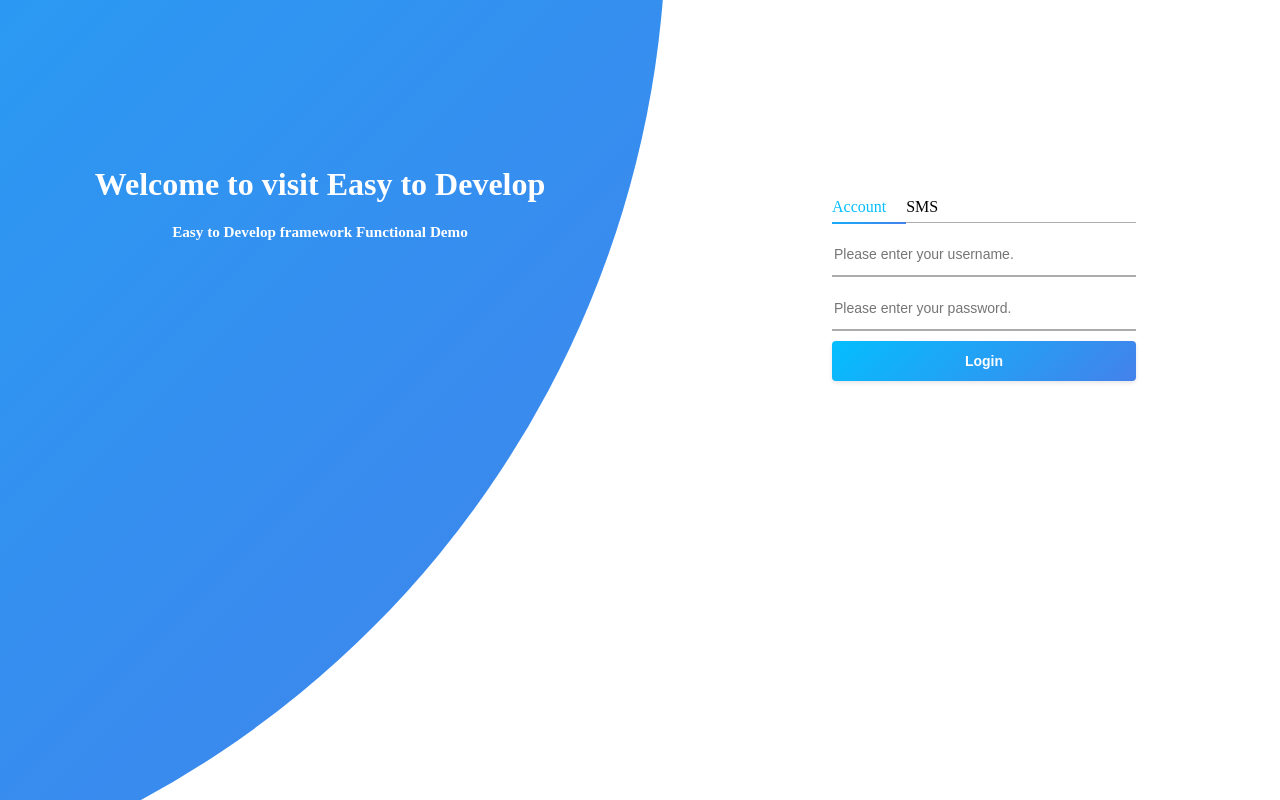
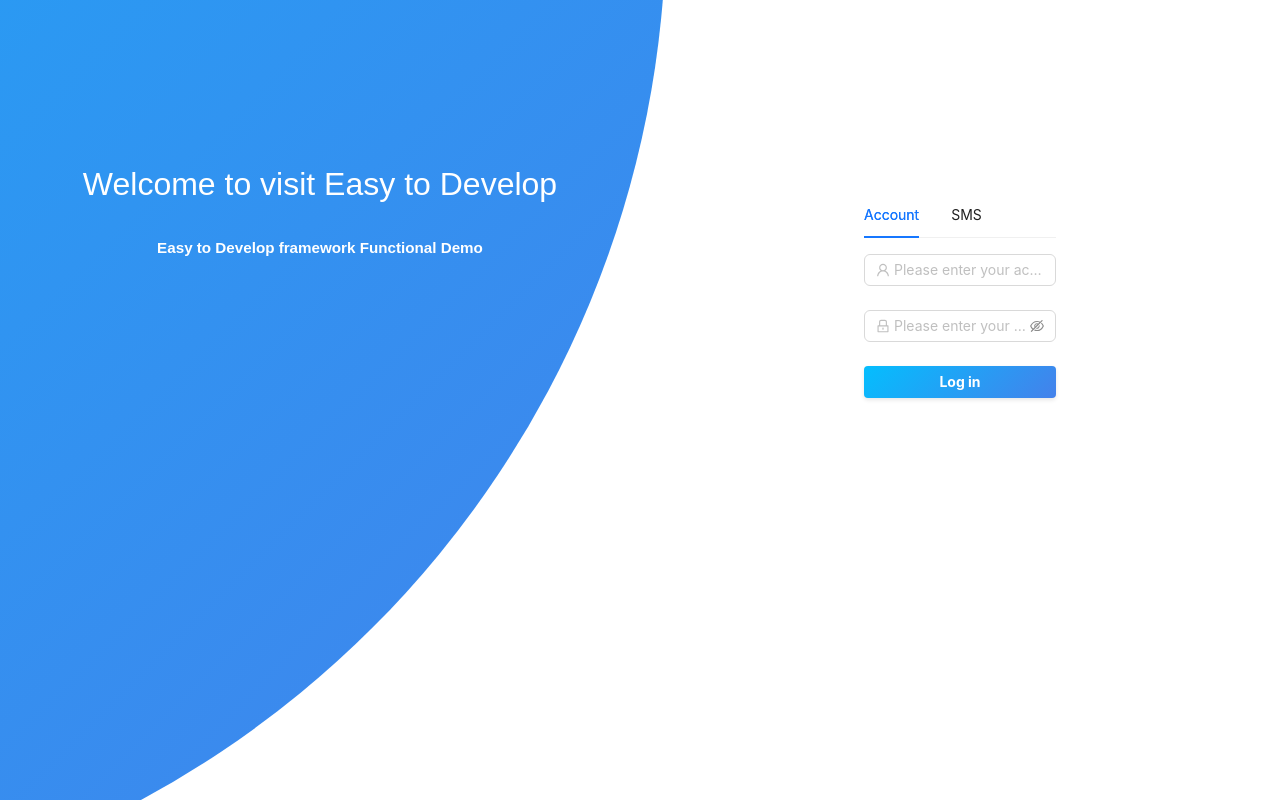
Before and after one commit to niuchang3/etd-admin-ui, a Vue app: page /login in a window 1280 px wide. Built offline with nearby package versions, Linux system fonts and the light colour scheme; what vue-cookies would draw is missing.

Commit message:
添加登录页

```diff
--- a/package.json
+++ b/package.json
@@ -10,6 +10,8 @@
   },
   "dependencies": {
     "ant-design-vue": "^4.1.2",
+    "pinia": "^2.1.7",
+    "pinia-plugin-persistedstate": "^3.2.1",
     "vue": "^3.3.11",
     "vue-cookies": "^1.8.3",
     "vue-router": "^4.2.5",
--- a/src/main.ts
+++ b/src/main.ts
@@ -1,15 +1,25 @@
 import { createApp } from 'vue'
+import Antd from 'ant-design-vue';
 import App from './App.vue'
 import './assets/css/reset.css'
+import 'ant-design-vue/dist/reset.css';
 import VueCookies from 'vue-cookies'
 import router from './router/router'
+import { createPinia } from 'pinia'
+import {createPersistedState} from 'pinia-plugin-persistedstate'
 
 
 
 
 const app = createApp(App)
+
+const pinia = createPinia().use(createPersistedState({
+    storage:localStorage,
+    auto: true
+}));
+
 app.use(VueCookies)
-app.use(router)
-
-
-app.mount('#app')
+    .use(router)
+    .use(Antd)
+    .use(pinia)
+    .mount('#app')
--- /dev/null
+++ b/src/stores/index.ts
@@ -0,0 +1,46 @@
+import { defineStore } from 'pinia'
+import { ref } from 'vue';
+
+interface LoginTabs {
+    activeKey: string,
+    smsCodeShow: boolean,
+    smsCountdown?: number
+}
+
+const loginTabsStore = defineStore('loginTabsData', () => {
+
+        const data = ref<LoginTabs>({
+            activeKey: '',
+            smsCodeShow: true
+        });
+
+        const getActiveKey = (): string => {
+            return data.value.activeKey;
+        }
+
+        const setActiveKey = (value: string) => {
+            data.value.activeKey = value;
+        }
+
+        const getSmsCodeShow = (): boolean => {
+            return data.value.smsCodeShow;
+        }
+
+        const setSmsCodeShow = (value: boolean) => {
+            data.value.smsCodeShow = value;
+        }
+        const getSmsCountdown = (): number | any => {
+            return data.value.smsCountdown
+        }
+
+        const setSmsCountdown = (value: number) => {
+            data.value.smsCountdown = value;
+        }
+
+        return {data,getActiveKey,setActiveKey,getSmsCodeShow,setSmsCodeShow,getSmsCountdown,setSmsCountdown}
+    }
+
+);
+
+
+export  { loginTabsStore}
--- a/src/types/TabsNavType.ts
+++ /dev/null
@@ -1,5 +0,0 @@
-interface TabsNavType {
-    id:String,
-    label:String,
-    active:boolean
-}
--- a/src/views/login/Login.vue
+++ b/src/views/login/Login.vue
@@ -11,39 +11,208 @@
             </div>
 
             <div class="panel-right">
-                    <Tabs :navs="loginTypes" class="panel-right-tabs">
-                        <TabsPane v-for="item in loginTypes" :active="item.active">
+                <a-tabs v-model:activeKey="loginTabsData.data.activeKey" @change="selectedTabs">
+                    <a-tab-pane key="Account" tab="Account">
+                        <a-form autocomplete="off" ref="accountFormRef" :model="accountLoginData" :rules="accountRulesRef">
+                            <a-form-item name="username" v-bind="accountForm.validateInfos.username">
+                                <a-input placeholder="Please enter your account." v-model:value="accountLoginData.username">
+                                    <template #prefix>
+                                        <UserOutlined style="color: rgba(0, 0, 0, 0.25)" />
+                                    </template>
+                                </a-input>
+                            </a-form-item>
 
-                            <div v-if="item.label ==='Account'" class="tabs-container">
-                                <input type="text" name="username" placeholder="Please enter your username.">
-                                <input type="password" name="username" placeholder="Please enter your password.">
-                            </div>
-                            <div v-if="item.label ==='SMS'" class="tabs-container">
-                                <input type="text" name="username" placeholder="Please enter your username.">
-                                <input type="text" name="sms" placeholder="Please enter your sms code.">
-                            </div>
-                        </TabsPane>
-                        <button>Login</button>
-                    </Tabs>
+                            <a-form-item name="password" v-bind="accountForm.validateInfos.password">
+                                <a-input-password placeholder="Please enter your password."
+                                    v-model:value="accountLoginData.password">
+                                    <template #prefix>
+                                        <LockOutlined style="color: rgba(0, 0, 0, 0.25)" />
+                                    </template>
+                                </a-input-password>
+                            </a-form-item>
+                            <a-form-item>
+                                <a-button type="primary" @click="accountLogin" style="width: 100%;">
+                                    Log in
+                                </a-button>
+                            </a-form-item>
+                        </a-form>
+                    </a-tab-pane>
 
+                    <a-tab-pane key="SMS" tab="SMS">
+                        <a-form autocomplete="off" ref="smsFormRef" :model="smsLoginData" :rules="smsRulesRef">
+                            <a-form-item name="mobile">
+                                <a-input placeholder="Please enter your mobile." v-model:value="smsLoginData.mobile">
+                                    <template #prefix>
+                                        <MobileOutlined style="color: rgba(0, 0, 0, 0.25)" />
+                                    </template>
+                                </a-input>
+                            </a-form-item>
+
+                            <a-form-item name="captcha">
+                                <a-row :gutter="[8, 8]">
+                                    <a-col span="14">
+                                        <a-input placeholder="enter captcha." v-model:value="smsLoginData.captcha">
+                                            <template #prefix>
+                                                <LockOutlined style="color: rgba(0, 0, 0, 0.25)" />
+                                            </template>
+                                        </a-input>
+                                    </a-col>
+                                    <a-col span="10">
+                                        <a-button type="primary" style="width: 100%;" @click="sendCaptcha"
+                                            v-show="loginTabsData.data.smsCodeShow">获取短信</a-button>
+                                        <a-button style="width: 100%;" v-show="!loginTabsData.data.smsCodeShow" disabled>{{
+                                            loginTabsData.data.smsCountdown }}秒后重试</a-button>
+                                    </a-col>
+                                </a-row>
+
+                            </a-form-item>
+
+                            <a-form-item>
+                                <a-button type="primary" @click="" style="width: 100%;">
+                                    Log in
+                                </a-button>
+                            </a-form-item>
+                        </a-form>
+
+
+                    </a-tab-pane>
+
+                </a-tabs>
             </div>
         </div>
     </div>
 </template>
 
 <script setup lang="ts">
-import Tabs from '@/components/tabs/Tabs.vue'
-import TabsPane from '@/components/tabs/TabsPane.vue';
-import { ref } from 'vue';
+import { UserOutlined, LockOutlined, MobileOutlined } from '@ant-design/icons-vue';
+import { reactive, ref, toRaw } from 'vue';
+import { loginTabsStore } from '@/stores/index'
+import { Form } from 'ant-design-vue';
 
 
 
-const loginTypes = ref<TabsNavType[]>(
-    [
-        {id:'1',label:'Account',active:true},
-        {id:'2',label:'SMS',active:false},
-    ]);
 
+
+const loginTabsData = loginTabsStore()
+const smsCountDown = 30;
+
+
+if (loginTabsData.getActiveKey() === '') {
+    loginTabsData.setActiveKey('Account')
+    loginTabsData.setSmsCodeShow(true);
+    loginTabsData.setSmsCountdown(smsCountDown);
+}
+
+
+const selectedTabs = (value: string) => {
+    loginTabsData.setActiveKey(value);
+}
+
+
+
+const sendCaptcha = () => {
+    // 模拟发送
+    loginTabsData.setSmsCodeShow(false);
+    const timer = setInterval(() => {
+        if (loginTabsData.getSmsCountdown() > 0) {
+            loginTabsData.setSmsCountdown(loginTabsData.getSmsCountdown() - 1)
+        } else {
+            loginTabsData.setSmsCountdown(smsCountDown);
+            loginTabsData.setSmsCodeShow(true);
+            clearInterval(timer)
+        }
+    }, 1000)
+}
+
+if (loginTabsData.getActiveKey() !== 'Account' && loginTabsData.getSmsCountdown() < smsCountDown) {
+    sendCaptcha();
+}
+
+
+const accountLoginData = ref({
+    loginType: 'Account',
+    uuid: '',
+    captcha: '',
+    username: '',
+    password: '',
+
+});
+
+
+const accountRulesRef = reactive({
+    username: [
+        {
+            required: true,
+            message: 'Please enter your account.',
+        }
+    ],
+    password: [
+        {
+            required: true,
+            message: 'Please enter your password.',
+        },
+        {
+            message: '密码错误'
+        }
+    ],
+});
+
+
+const accountForm = Form.useForm(accountLoginData, accountRulesRef, {
+    onValidate: (...args) => console.log(...args),
+});
+
+
+
+const accountLogin = () => {
+
+    accountForm.validate().then( (res) =>{
+        console.log(res);
+    })
+
+    // accountForm.validateField('username')
+
+    // message.error("密码错误")
+}
+
+
+
+
+const smsLoginData = reactive({
+    loginType: 'Mobile',
+    mobile: '',
+    captcha: '',
+
+});
+
+const smsRulesRef = reactive({
+    mobile: [
+        {
+            required: true,
+            message: 'Please enter your mobile.',
+        }
+    ],
+    captcha: [
+        {
+            required: true,
+            message: 'Please enter your captcha.',
+        },
+    ],
+});
+
+
+
+
+// const smsCodeCount = smsCountdown();
+
+
+
+
+
+
+// const smsLogin = () => {
+//     smsFormRef.value?.validateFields();
+// }
 
 </script>
 
@@ -69,6 +238,7 @@ const loginTypes = ref<TabsNavType[]>(
     ;
 }
 
+
 .panel-content {
     position: absolute;
     width: 100%;
@@ -82,56 +252,31 @@ const loginTypes = ref<TabsNavType[]>(
         display: flex;
         flex-direction: column;
         text-align: center;
+
         .left-content {
             padding-top: 20vh;
+
             h3 {
                 font-size: 2rem;
             }
+
             p {
                 font-size: 0.95rem;
                 font-weight: 600;
             }
         }
     }
-    .panel-right{
-        display: flex;
-        flex-direction: column;
-        .panel-right-tabs{
-            margin: 30% 30% 30% 30%;
-            width: 304px;
-            height: 400px;
 
-            input{
-                // width: 304px;
-                height: 40px;
-                border: none;
-                outline: none;
-                background-color: white;
-                border-bottom: 2px #acacac solid;
-                font-size: 14px;
+    .panel-right {
+        margin: 30% 35% 30% 35%;
     }
-            input:focus{
-                border-bottom: 2px solid;
-                border-image: linear-gradient(-45deg, #4481eb 0, #04befe 100%) 1;
-            }
-            input:-webkit-autofill {
-                background: transparent;
-                transition: background-color 50000s ease-in-out 0s;
-                -webkit-text-fill-color: unset;
 }
 
 
-            .tabs-container {
-                text-align: left;
-                display: grid;
-                grid-template-columns: 1fr;
-                row-gap: 10px;
-            }
+
+:deep(.panel-right) {
 
     button {
-                margin-top: 10px;
-                width: 304px;
-                height: 40px;
         border: none;
         border-radius: 4px;
         cursor: pointer;
@@ -141,11 +286,17 @@ const loginTypes = ref<TabsNavType[]>(
         font-size: 14px;
         box-shadow: 0 2px 4px rgba(0, 0, 0, 0.1);
     }
-            button:hover{
+
+    button:not([disabled]):hover {
         box-shadow: 0 4px 8px rgba(0, 0, 0, 0.2);
     }
 
+    button:disabled {
+        color: white;
+        background-color: #eee;
+        border: none;
+        cursor: not-allowed;
     }
-    }
+
 }
 </style>
```
Also changed, not shown: 1 other file (tests, documents, lock files or other folders). Lines whose indentation alone changed are shown as unchanged.
